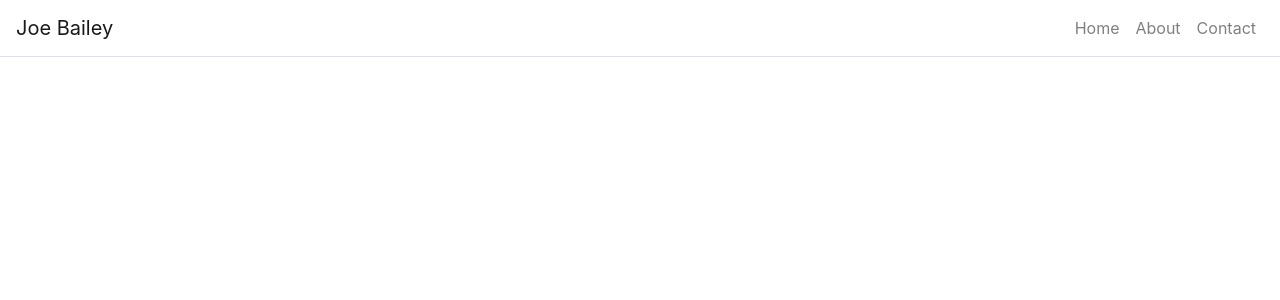
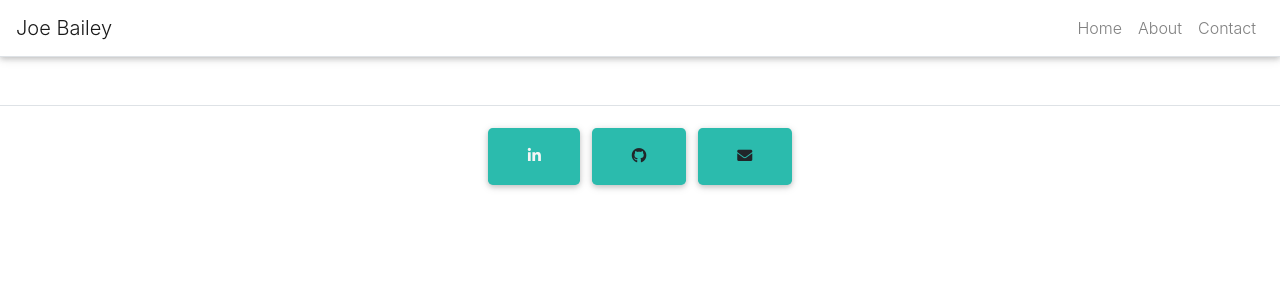
Before and after one commit to baileyrva/reactPortfolio, a React (Create React App) app: page / in a window 1280 px wide. Shown: the top 300 px of the page. Built offline with nearby package versions, Linux system fonts and the light colour scheme.

Commit message:
css on page icons

```diff
--- a/package.json
+++ b/package.json
@@ -7,6 +7,8 @@
     "@testing-library/react": "^9.5.0",
     "@testing-library/user-event": "^7.2.1",
     "bootstrap": "^4.4.1",
+    "mdbootstrap": "^4.15.0",
+    "mdbreact": "^4.25.5",
     "react": "^16.13.1",
     "react-bootstrap": "^1.0.0",
     "react-dom": "^16.13.1",
--- a/src/App.css
+++ b/src/App.css
@@ -1,3 +1,8 @@
+.linkedin {
+  color: whitesmoke !important;
+  background-color: navy !important;
+}
+
 .App {
   text-align: center;
 }
--- a/src/App.js
+++ b/src/App.js
@@ -4,7 +4,11 @@ import Container from "react-bootstrap/Container";
 import { BrowserRouter as Router, Route, Link } from "react-router-dom";
 import Navbar from "react-bootstrap/Navbar";
 import Nav from "react-bootstrap/Nav";
+import '@fortawesome/fontawesome-free/css/all.min.css';
+import 'bootstrap-css-only/css/bootstrap.min.css';
+import 'mdbreact/dist/css/mdb.css';
 
+import Footer from "./components/Footer";
 
 class App extends React.Component {
   constructor(props) {
@@ -35,17 +39,23 @@ class App extends React.Component {
         <Container className="p-0" fluid={true}>
           <Navbar className="border-bottom" bg="transparent" expand="lg">
             <Navbar.Brand>Joe Bailey</Navbar.Brand>
-            <Navbar.Toggle className="border-0" aria-controls="navbar-toggle"/>
+            <Navbar.Toggle className="border-0" aria-controls="navbar-toggle" />
             <Navbar.Collapse id="navbar-toggle">
               <Nav className="ml-auto">
-                <Link className="nav-link" to="/">Home</Link>
-                <Link className="nav-link" to="/about">About</Link>
-                <Link className="nav-link" to="/contact">Contact</Link>
-
+                <Link className="nav-link" to="/">
+                  Home
+                </Link>
+                <Link className="nav-link" to="/about">
+                  About
+                </Link>
+                <Link className="nav-link" to="/contact">
+                  Contact
+                </Link>
               </Nav>
             </Navbar.Collapse>
-
           </Navbar>
+          <Footer>
+          </Footer>
         </Container>
       </Router>
     );
--- /dev/null
+++ b/src/components/Footer.js
@@ -0,0 +1,29 @@
+import React from "react";
+import Container from "react-bootstrap/Container";
+import Row from "react-bootstrap/Row";
+import Col from "react-bootstrap/Col";
+import { MDBIcon, MDBBtn } from "mdbreact";
+
+function footer() {
+  return (
+    <footer className="mt-5">
+      <Container fluid={true}>
+        <Row className="border-top justify-content-between p-3">
+          <Col className="p-0 d-flex justify-content-center" sm={12}>
+            <MDBBtn className="linkedin" href="https://www.linkedin.com/in/joe-bailey-04a936196/" target="_blank" size="lg" tag="a" floating social="li">
+              <MDBIcon fab icon="linkedin-in" />
+            </MDBBtn>
+            <MDBBtn className="github" href="https://github.com/baileyrva" target="_blank" size="lg" tag="a" floating social="git">
+              <MDBIcon fab icon="github" background-color="white" />
+            </MDBBtn>
+            <MDBBtn className="email" href="https://github.com/baileyrva" target="_blank" size="lg" tag="a" floating social="email">
+              <MDBIcon icon="envelope" />
+            </MDBBtn>
+          </Col>
+        </Row>
+      </Container>
+    </footer>
+  );
+}
+
+export default footer;
```
Also changed, not shown: 1 other file (tests, documents, lock files or other folders).
